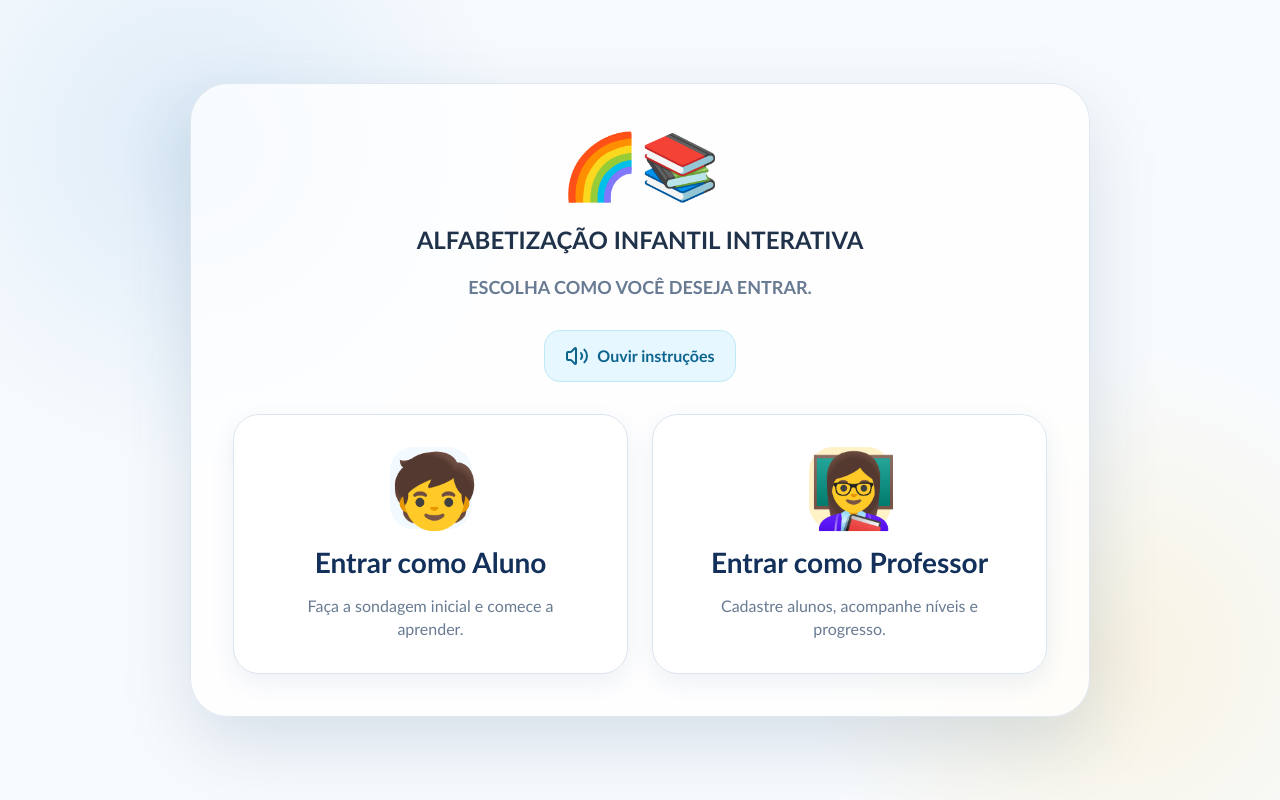
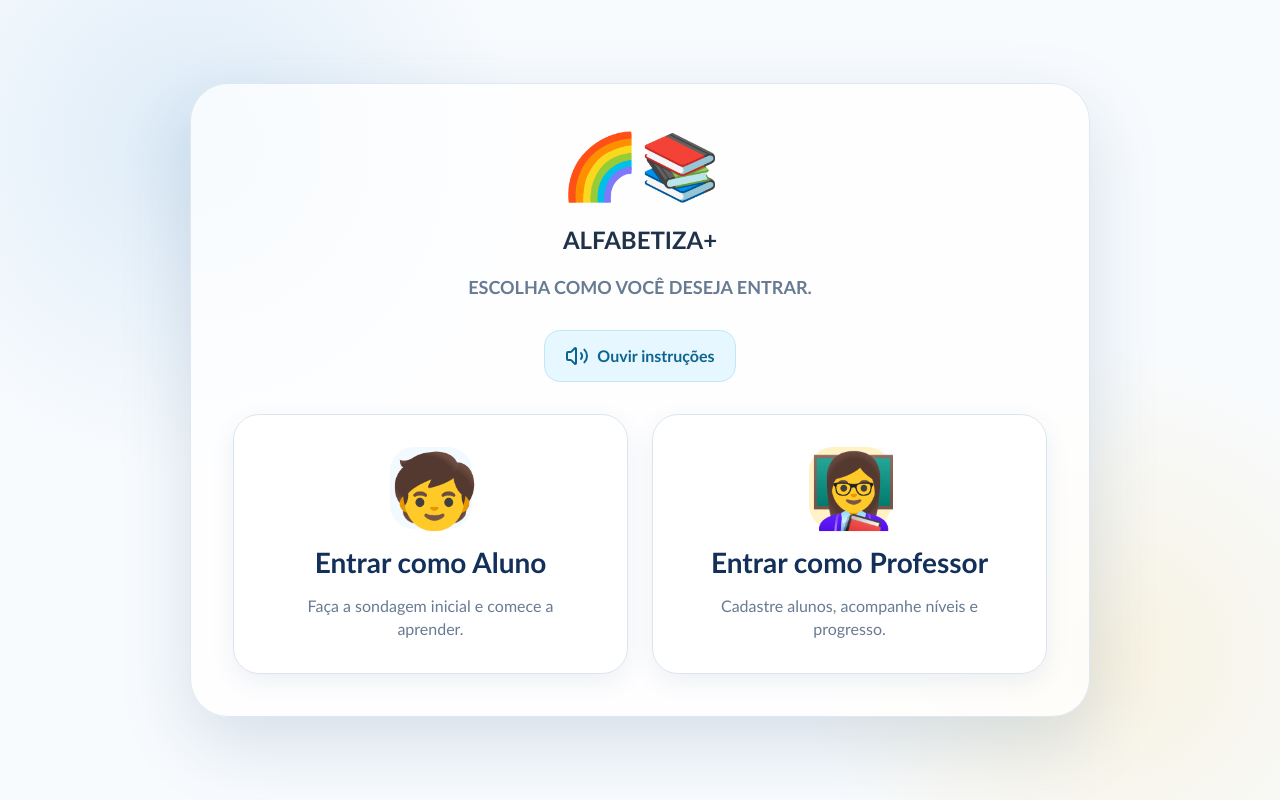
Before and after one commit to guirinaldi15/JogoEducacional, a React (Vite) app: page / in a window 1280 px wide. Built offline with nearby package versions, Linux system fonts and the light colour scheme.

Commit message:
troca de nome

```diff
--- a/src/App.tsx
+++ b/src/App.tsx
@@ -694,7 +694,7 @@ export default function App() {
           onClick={() => setPage('home')}
         >
           <span>🌈</span>
-          <b>Alfabetização Infantil Interativa</b>
+          <b>Alfabetiza+</b>
         </button>
 
         <div
@@ -864,7 +864,7 @@ function RoleSelection({
       >
         <div style={{ fontSize: '64px' }}>🌈📚</div>
 
-        <h1>Alfabetização Infantil Interativa</h1>
+        <h1>Alfabetiza+</h1>
 
         <p className="instruction">
           Escolha como você deseja entrar.
@@ -874,7 +874,7 @@ function RoleSelection({
           className="audio"
           onClick={() =>
             speak(
-              'Bem-vindo ao Alfabetização Infantil Interativa. Se você é aluno, aperte em Entrar como Aluno. Se você é professor, aperte em Entrar como Professor.'
+              'Bem-vindo ao Alfabetiza+. Se você é aluno, aperte em Entrar como Aluno. Se você é professor, aperte em Entrar como Professor.'
             )
           }
           style={{ margin: '10px auto 0' }}
```
